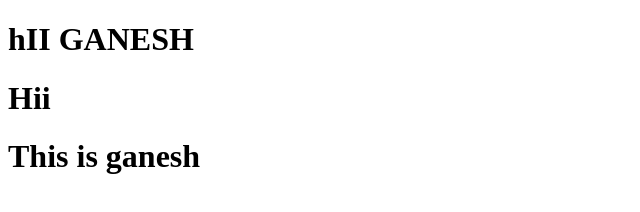
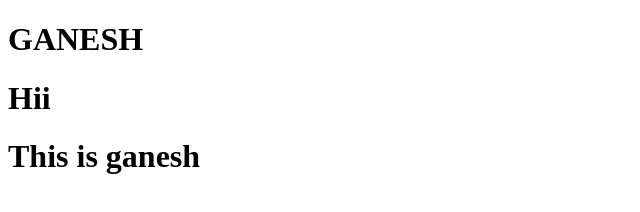
Before and after one commit to ganeshbodakhe24/Team-arambha-electronica-main-, a plain HTML site: page index.html in a window 1280 px wide. Shown: the whole page, without its empty margins (0-640 px from the left). Drawn offline with Linux system fonts and the light colour scheme.

Commit message:
Update index.html

```diff
--- a/index.html
+++ b/index.html
@@ -6,7 +6,7 @@
     <title>Document</title>
 </head>
 <body>
-    <h1> hII GANESH</h1>
+    <h1> GANESH</h1>
     <h1>Hii</h1>
     <h1>This is ganesh</h1>
 </body>
```
